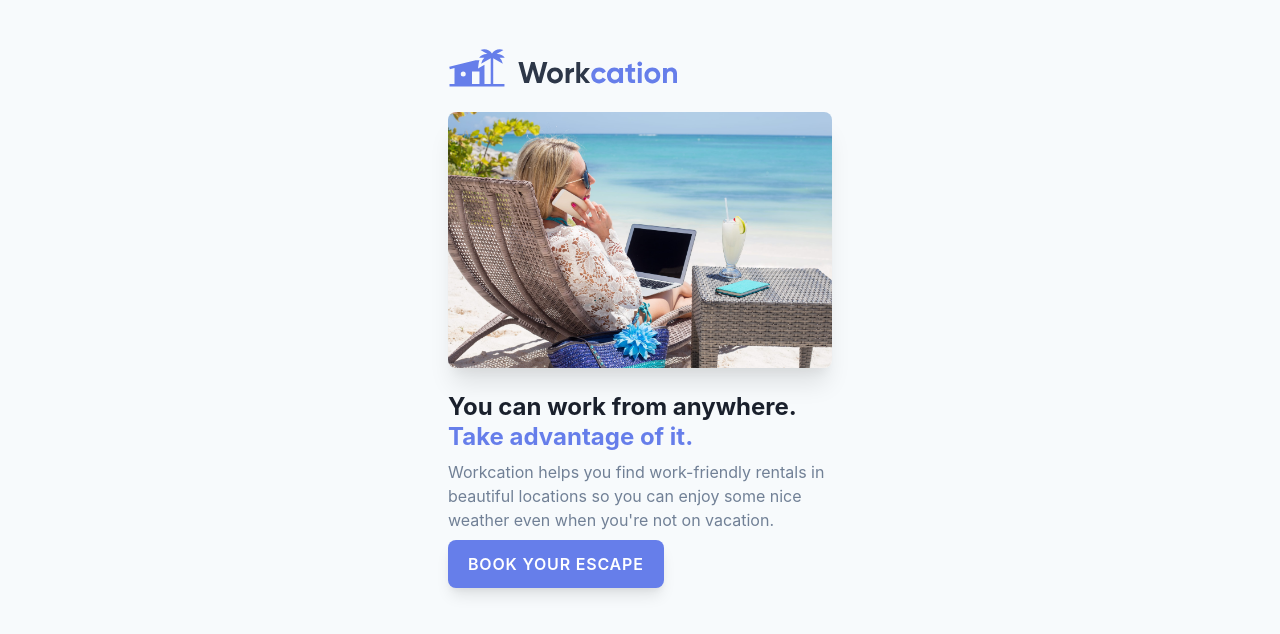
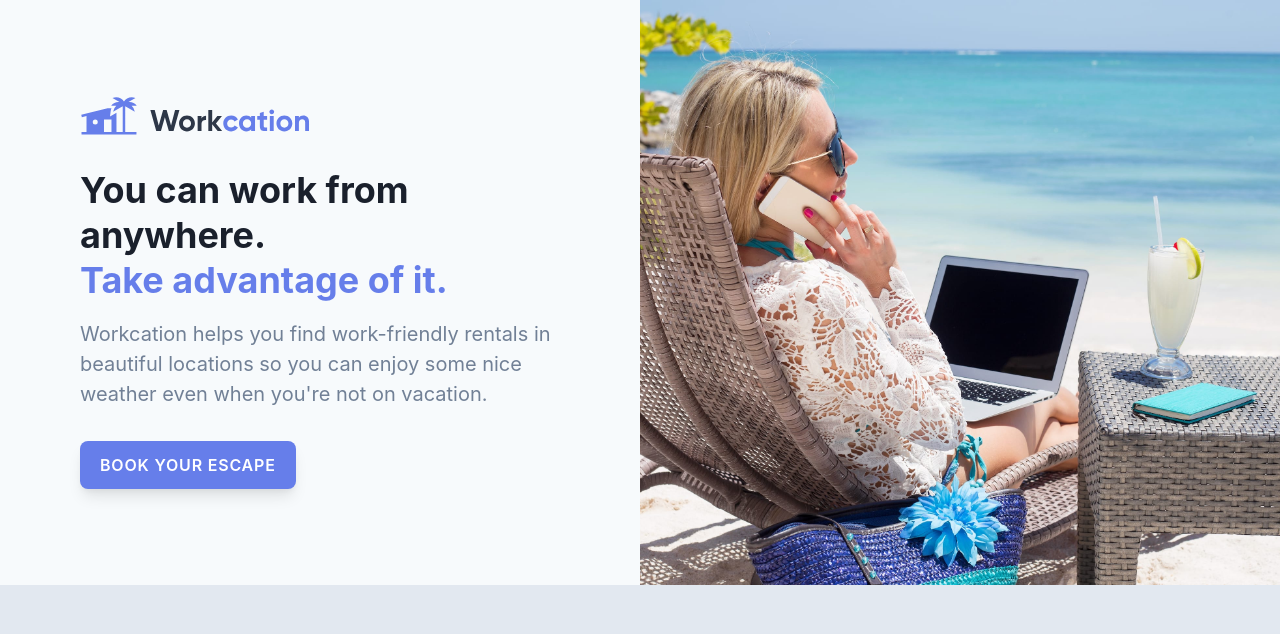
Before and after one commit to alex-hash/mytailwindproject, a website: page public/index.html in a window 1280 px wide. Drawn offline with Linux system fonts and the light colour scheme.

Commit message:
Hover, focus, responsive and tailwind.config.js

```diff
--- a/public/index.html
+++ b/public/index.html
@@ -7,19 +7,26 @@
     <title>Document</title>
     <link rel="stylesheet" href="/build/tailwind.css">
 </head>
-<body class="bg-gray-100">
-    <div class="px-8 py-12 max-w-md mx-auto">
-        <img class="h-10" src="/img/descarga.svg" alt="Workcation">
-        <img class="mt-6 rounded-lg shadow-xl" src="/img/beach-work.jpg" alt="Woman workacationing">
-        <h1 class="mt-6 text-2xl font-bold text-gray-900 leading-tight">
-            You can work from anywhere.
-            <span class="text-indigo-500"> Take advantage of it.</span>
-        </h1>
-        <p class="mt-2 text-gray-600">
-            Workcation helps you find work-friendly rentals in beautiful locations so you can enjoy some nice weather even when you're not on vacation.
-        </p>
-        <div>
-            <a href="#" class="inline-block px-5 py-3 mt-2 rounded-lg shadow-lg bg-indigo-500 text-white uppercase tracking-wider font-semibold">Book your escape</a>
+<body class="bg-gray-300">
+    <div class="bg-gray-100 flex">
+        <div class="px-8 py-12 max-w-md mx-auto sm:max-w-xl lg:max-w-full lg:w-1/2 lg:py-24 lg:px-12">
+            <div class="xl:max-w-lg xl:ml-auto">
+                <img class="h-10" src="/img/descarga.svg" alt="Workcation">
+                <img class="mt-6 rounded-lg shadow-xl sm:mt-8 sm:h-64 sm:w-full sm:object-cover sm:object-center lg:hidden" src="/img/beach-work.jpg" alt="Woman workacationing">
+                <h1 class="mt-6 text-2xl font-bold text-gray-900 leading-tight sm:mt-8 sm:text-4xl lg:text-3xl xl:text-4xl">
+                    You can work from anywhere.
+                    <br class="hidden lg:inline"><span class="text-indigo-500"> Take advantage of it.</span>
+                </h1>
+                <p class="mt-2 text-gray-600 sm:text-xl sm:mt-4">
+                    Workcation helps you find work-friendly rentals in beautiful locations so you can enjoy some nice weather even when you're not on vacation.
+                </p>
+                <div class="mt-4 sm:mt-6">
+                    <a href="#" class="inline-block px-5 py-3 mt-2 rounded-lg shadow-lg bg-indigo-500 hover:bg-indigo-400 md:hover:text-4xl focus:outline-none focus:shadow-outline text-white uppercase tracking-wider font-semibold sm:text-base">Book your escape</a>
+                </div>
+            </div>
+        </div>
+        <div class="hidden lg:block lg:w-1/2 lg:relative">
+            <img class="absolute inset-0 h-full w-full object-cover object-center" src="/img/beach-work.jpg" alt="Woman workacationing">
         </div>
     </div>
 </body>
--- a/tailwind.config.js
+++ b/tailwind.config.js
@@ -2,6 +2,9 @@ module.exports = {
   theme: {
     extend: {}
   },
-  variants: {},
+  variants: {
+    backgroundColor: ['responsive', 'hover', 'focus', 'active'],
+    fontSize: ['responsive', 'hover'],
+  },
   plugins: []
 }
```
Also changed, not shown: public/build/tailwind.css.
